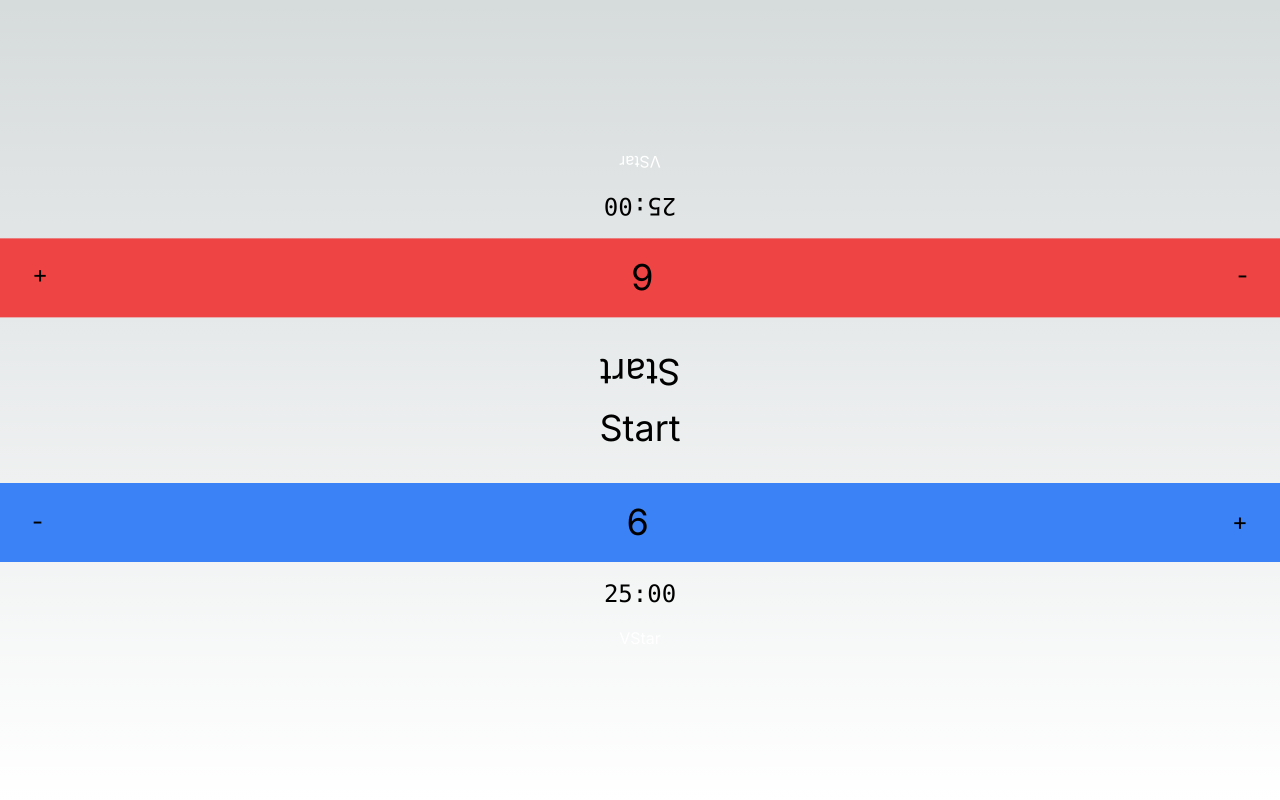
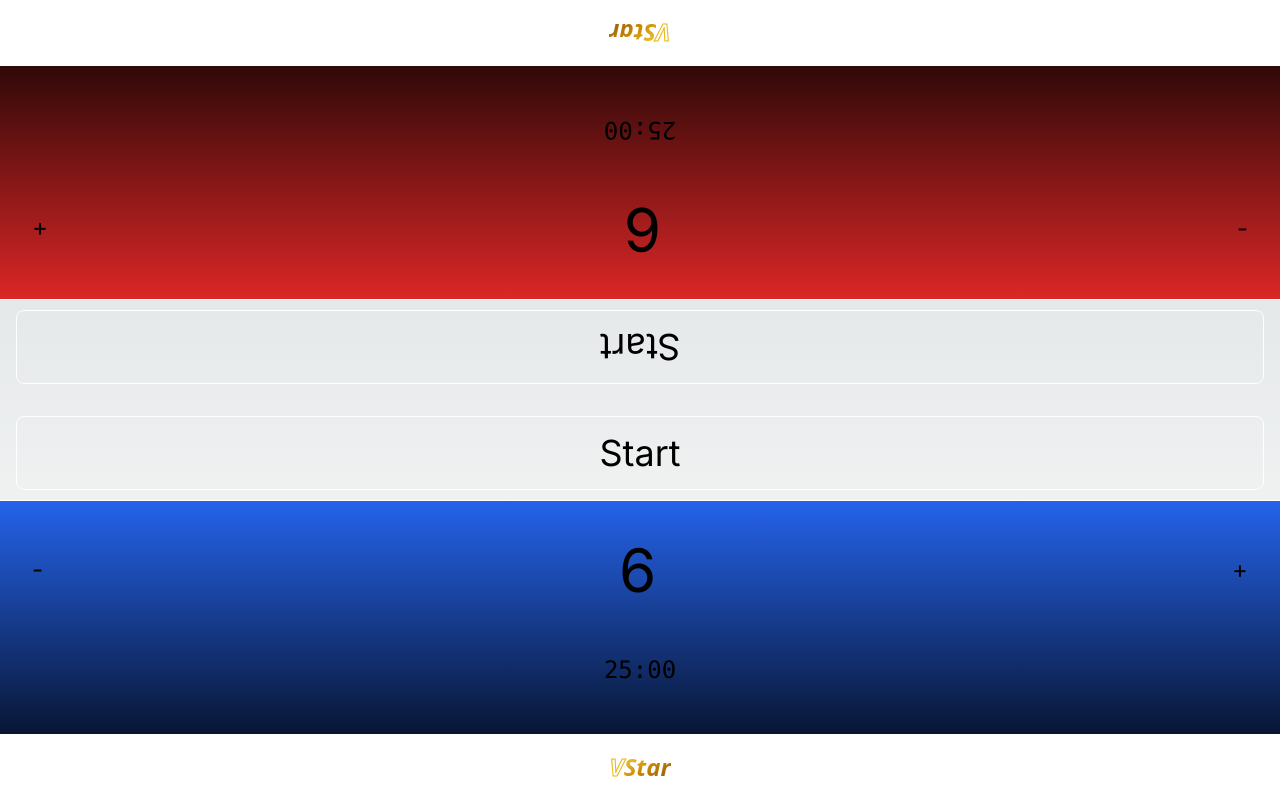
Before and after one commit to agonzalezmurua/pokemon-tryhard-turn-timer, a Next.js app: page / in a window 1280 px wide. Built offline with nearby package versions, Linux system fonts and the light colour scheme.

Commit message:
feat: pretty colors

```diff
--- /dev/null
+++ b/components/Controls.module.css
@@ -0,0 +1,3 @@
+.startBtn {
+  @apply border border-white p-4 rounded-lg
+}
--- /dev/null
+++ b/components/Controls.tsx
@@ -0,0 +1,42 @@
+"use client";
+import classNames from "classnames";
+import { Game } from "@/store/Game";
+import { observer } from "mobx-react";
+import styles from "./Controls.module.css";
+
+export const Controls = observer(({ game }: { game: Game }) => {
+  return (
+    <section className="p-4 text-4xl flex flex-col align-middle justify-center h-1/4">
+      {game.currentPlayer === undefined ? (
+        <section className="text-4xl space-y-4 flex flex-col gap-4">
+          <button
+            className={classNames(styles.startBtn, "rotate-180")}
+            onClick={() => game.start(1)}
+          >
+            Start
+          </button>
+          <button
+            className={classNames(styles.startBtn)}
+            onClick={() => game.start(2)}
+          >
+            Start
+          </button>
+        </section>
+      ) : (
+        <button
+          className={classNames(
+            "p-4 border bg-white text-black rounded-lg active:bg-gray-400",
+            {
+              ["rotate-180"]: game.currentPlayer === 1,
+            }
+          )}
+          onClick={() => {
+            game.advanceTurn();
+          }}
+        >
+          End turn
+        </button>
+      )}
+    </section>
+  );
+});
--- /dev/null
+++ b/components/PrizeCounter.tsx
@@ -0,0 +1,18 @@
+"use client";
+import { useNumber as useCounter } from "react-use";
+import classNames from "classnames";
+
+export function PrizeCounter({ player }: { player: 1 | 2 }) {
+  const [counter, { inc, dec }] = useCounter(6, 6, 0);
+  return (
+    <section className={classNames("flex items-center justify-between h-2/4")}>
+      <button className="p-8 text-2xl" onClick={() => dec()}>
+        -
+      </button>
+      <span className="text-6xl">{counter}</span>
+      <button className="p-8 text-2xl" onClick={() => inc()}>
+        +
+      </button>
+    </section>
+  );
+}
--- /dev/null
+++ b/components/TimeCounter.tsx
@@ -0,0 +1,43 @@
+"use client";
+import { useMemo, useState } from "react";
+import { useInterval, usePrevious } from "react-use";
+import { Game, Player } from "@/store/Game";
+import { observer } from "mobx-react";
+import ms from "ms";
+
+export const TimeCounter = observer(
+  ({ player, game }: { player: Player; game: Game }) => {
+    const isRunning = player === game.currentPlayer;
+    const [remaining, setRemaining] = useState(game.totalTime / 2);
+    const lastTurn = game.getLastEndedTurnOf(player);
+
+    useInterval(
+      () => {
+        setRemaining(remaining - game.tickDuration);
+      },
+      isRunning ? game.tickDuration : null
+    );
+
+    return (
+      <section className="font-mono text-center flex flex-col">
+        <span className="text-2xl h-8">{toMMSS(remaining)}</span>
+        <span className="h-8 text-white/75">
+          {lastTurn?.duration && (
+            <>
+              Last turn lasted{" "}
+              {ms(Math.trunc(lastTurn?.duration / 1000) * 1000, { long: true })}
+            </>
+          )}
+        </span>
+      </section>
+    );
+  }
+);
+function toMMSS(milliseconds: number) {
+  let minutes = Math.floor(milliseconds / 1000 / 60);
+  let seconds = (milliseconds - minutes * 60 * 1000) / 1000;
+
+  return (
+    String(minutes).padStart(2, "0") + ":" + String(seconds).padStart(2, "0")
+  );
+}
--- a/components/Timer.tsx
+++ b/components/Timer.tsx
@@ -1,15 +1,12 @@
 "use client";
 
-import { useRef, useState } from "react";
-import {
-  useBoolean,
-  useInterval,
-  useNumber as useCounter,
-  useMountedState,
-} from "react-use";
-import classNames from "classnames";
+import { useRef } from "react";
+import { useMountedState } from "react-use";
 import { Game } from "@/store/Game";
-import { observer } from "mobx-react";
+import { VStarButton } from "./VStarButton";
+import { PrizeCounter } from "./PrizeCounter";
+import { TimeCounter } from "./TimeCounter";
+import { Controls } from "./Controls";
 
 export function Timer() {
   const isMounted = useMountedState();
@@ -19,13 +16,13 @@ export function Timer() {
 
   return (
     <section className="flex flex-col flex-grow">
-      <section className="h-1/2 flex flex-col rotate-180 gap-4">
+      <section className="h-1/2 flex flex-col rotate-180 gap-4 bg-gradient-to-b from-red-600 to-black border-t border-white">
         <PrizeCounter player={1} />
         <TimeCounter player={1} game={game.current} />
         <VStarButton />
       </section>
       <Controls game={game.current} />
-      <section className="h-1/2 flex flex-col gap-4">
+      <section className="h-1/2 flex flex-col gap-4 bg-gradient-to-b from-blue-600 to-black border-t border-white">
         <PrizeCounter player={2} />
         <TimeCounter player={2} game={game.current} />
         <VStarButton />
@@ -33,91 +30,3 @@ export function Timer() {
     </section>
   );
 }
-
-const Controls = observer(({ game }: { game: Game }) => {
-  return (
-    <section className="p-4 text-4xl flex flex-col align-middle justify-center h-1/4">
-      {game.currentPlayer === undefined ? (
-        <section className="text-4xl space-y-4 flex flex-col">
-          <button onClick={() => game.setTurn(1)} className="rotate-180">
-            Start
-          </button>
-          <button onClick={() => game.setTurn(2)}>Start</button>
-        </section>
-      ) : (
-        <button
-          className={classNames("p-4", {
-            ["rotate-180"]: game.currentPlayer === 1,
-          })}
-          onClick={() => {
-            game.nextTurn();
-          }}
-        >
-          End turn
-        </button>
-      )}
-    </section>
-  );
-});
-
-const TimeCounter = observer(
-  ({ player, game }: { player: number; game: Game }) => {
-    const isRunning = player === game.currentPlayer;
-    const [remaining, setRemaining] = useState(game.totalTime / 2);
-
-    useInterval(
-      () => {
-        setRemaining(remaining - game.delay);
-      },
-      isRunning ? game.delay : null
-    );
-
-    return (
-      <span className="font-mono text-center text-2xl">
-        {toMMSS(remaining)}
-      </span>
-    );
-  }
-);
-
-function VStarButton() {
-  const [used, toggleUsed] = useBoolean(false);
-  return (
-    <button
-      data-used={used}
-      className="data-[used=true]:text-gray-500 text-white"
-      onClick={() => {
-        toggleUsed();
-      }}
-    >
-      VStar
-    </button>
-  );
-}
-
-function PrizeCounter({ player }: { player: 1 | 2 }) {
-  const [counter, { inc, dec }] = useCounter(6, 6, 0);
-  return (
-    <section
-      className={classNames("flex items-center justify-between h-1/4", {
-        ["bg-red-500"]: player === 1,
-        ["bg-blue-500"]: player === 2,
-      })}
-    >
-      <button className="p-8 text-2xl" onClick={() => dec()}>
-        -
-      </button>
-      <span className="text-4xl">{counter}</span>
-      <button className="p-8 text-2xl" onClick={() => inc()}>
-        +
-      </button>
-    </section>
-  );
-}
-
-function toMMSS(milliseconds: number) {
-  let minutes = Math.floor(milliseconds / 1_000 / 60);
-  let seconds = (milliseconds - minutes * 60 * 1_000) / 1_000;
-
-  return String(minutes).padEnd(2, "0") + ":" + String(seconds).padEnd(2, "0");
-}
--- /dev/null
+++ b/components/VStarButton.tsx
@@ -0,0 +1,21 @@
+"use client";
+import styles from "./VStarPower.module.css";
+import { useBoolean } from "react-use";
+
+export function VStarButton() {
+  const [used, toggleUsed] = useBoolean(false);
+  return (
+    <button
+      className={
+        "transition-opacity font-extrabold font-sans italic data-[used=true]:opacity-25 data-[used=true]:line-through text-white bg-white p-4 border-t border-b border-white text-2xl"
+      }
+      data-used={used}
+      onClick={() => {
+        toggleUsed();
+      }}
+    >
+      <span className={styles.v}>V</span>
+      <span className={styles.star}>Star</span>
+    </button>
+  );
+}
--- /dev/null
+++ b/components/VStarPower.module.css
@@ -0,0 +1,9 @@
+
+.v {
+  --border-color: theme('colors.yellow.500');
+  -webkit-text-stroke: 1px var(--border-color);
+}
+
+.star {
+  @apply bg-gradient-to-br from-yellow-300 via-yellow-600 to-yellow-800 bg-clip-text text-transparent;
+}
--- a/next.config.js
+++ b/next.config.js
@@ -1,4 +1,4 @@
 /** @type {import('next').NextConfig} */
-const nextConfig = {}
+const nextConfig = {};
 
-module.exports = nextConfig
+module.exports = nextConfig;
--- a/store/Game.ts
+++ b/store/Game.ts
@@ -4,25 +4,79 @@ import ms from "ms";
 
 enableStaticRendering(typeof window === "undefined");
 
+export type Player = 1 | 2;
+
 export class Game {
-  public currentPlayer: 1 | 2 | undefined = undefined;
+  public currentPlayer: Player | undefined = undefined;
   public totalTime: number = ms("50min");
-  readonly delay: number = ms("1s");
+  readonly tickDuration: number = ms("1s");
+  private turnHistory: [player: Player, Turn][] = [];
 
   constructor() {
     makeAutoObservable(this);
   }
 
-  setTurn = (turn: 1 | 2) => {
-    this.currentPlayer = turn;
+  get isFirstGameTurn() {
+    return this.turnHistory.length === 0;
+  }
+
+  start = (player: Player) => {
+    if (this.currentPlayer) throw new Error("Game already started");
+
+    this.advanceTurn(player);
   };
 
-  nextTurn = () => {
-    if (this.currentPlayer === 1) this.currentPlayer = 2;
-    else this.currentPlayer = 1;
+  advanceTurn = (nextPlayer: Player = this.currentPlayer === 1 ? 2 : 1) => {
+    const latestTurn = this.getLatestTurn();
+
+    if (latestTurn) {
+      latestTurn.end();
+    }
+
+    this.turnHistory.push([nextPlayer, new Turn()]);
+    this.currentPlayer = nextPlayer;
+    console.log(this.turnHistory);
+  };
+
+  getLatestTurn = (): Turn | null => {
+    const lastEntry = this.turnHistory[this.turnHistory.length - 1];
+    if (!lastEntry) return null;
+
+    return lastEntry[1];
+  };
+
+  getLastEndedTurnOf = (player: Player): Turn | null => {
+    const lastEntry = this.turnHistory.findLast(
+      ([p, t]) => p === player && t.endedAt !== undefined
+    );
+
+    if (!lastEntry) return null;
+
+    const [, turn] = lastEntry;
+
+    return turn;
   };
 
   pause = () => {
     this.currentPlayer = undefined;
   };
 }
+
+class Turn {
+  startedAt: number;
+  endedAt?: number;
+
+  get duration() {
+    if (!this.endedAt) return null;
+
+    return this.endedAt - this.startedAt;
+  }
+
+  constructor() {
+    this.startedAt = Date.now();
+  }
+
+  end = () => {
+    this.endedAt = Date.now();
+  };
+}
```
Also changed, not shown: 1 other file (tests, documents, lock files or other folders).
